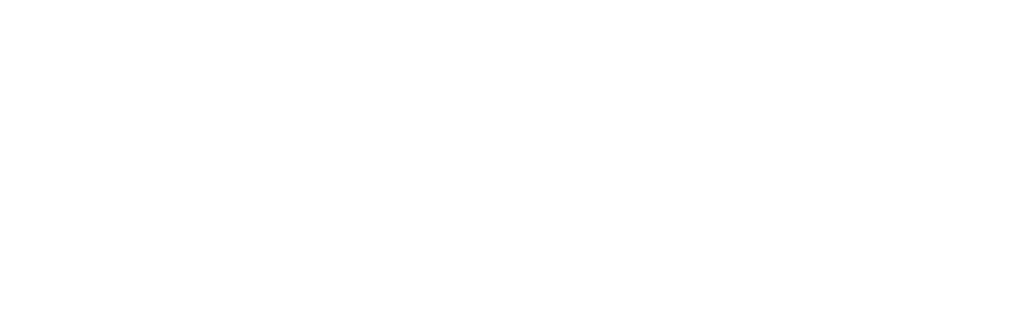
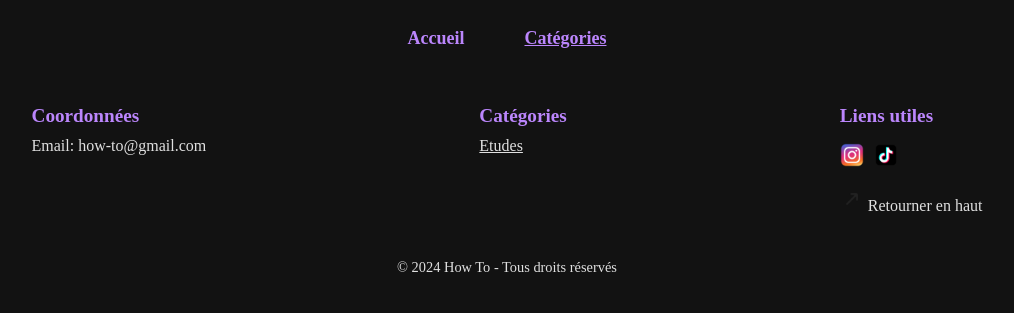
Before and after one commit to Fire5917/How-To, a plain HTML site: page categories/categories.html in a window 1280 px wide. Shown: the whole page, without its empty margins (133-1147 px from the left). Drawn offline with Linux system fonts and the light colour scheme.

Commit message:
Add initial CSS styles and update HTML structure for dark theme and navigation

```diff
--- a/categories/categories.html
+++ b/categories/categories.html
@@ -0,0 +1,55 @@
+
+<!DOCTYPE html>
+<html lang="fr">
+<head>
+    <meta charset="UTF-8">
+    <meta name="viewport" content="width=device-width, initial-scale=1.0">
+    <title>Accueil</title>
+    <link rel="stylesheet" href="../css/global.css">
+    <link rel="icon" href="../media/icon.ico" type="image/png">
+
+
+    <!-- Meta Tags pour les aperçus sur les réseaux sociaux -->
+    <meta name="description" content="How To? - Découvrez des tutoriels simples et des réponses pratiques aux questions courantes. Apprenez étape par étape sur divers sujets pour faciliter votre quotidien.">
+    <meta property="og:title" content="&copy; How To?">
+    <meta property="og:description" content="How To? - Découvrez des tutoriels simples et des réponses pratiques aux questions courantes. Apprenez étape par étape sur divers sujets pour faciliter votre quotidien.">
+    <meta property="og:image" content="https://help-lime.vercel.app/media/logo_help.png">
+    <meta property="og:url" content="https://help-lime.vercel.app/">
+    <meta property="og:type" content="website">
+</head>
+<body>
+<nav class="navbar" id="top_banner">
+    <a href="../index.html">Accueil</a>
+    <a href="categories.html" class="current_page">Catégories</a>
+</nav>
+
+<footer>
+    <div class="footer">
+        <div class="footer_content">
+            <h2>Coordonnées</h2>
+            <p>Email: how-to@gmail.com</p>
+        </div>
+        <div class="footer_content">
+            <h2>Catégories</h2>
+            <a href="./categories/etudes/etudes.html">Etudes</a>
+
+        </div>
+        <div class="footer_content">
+            <h2>Liens utiles</h2>
+            <ul>
+                <li><a href="https://www.instagram.com/"><img src="../media/instagram.png" alt="instagram"></a></li>
+                <li><a href="https://tiktok.com/"><img src="../media/tiktok.png" alt="twitter"></a></li>
+            </ul>
+            <a href="#top_banner" id="back_to_top"><img src="../media/arrow.png" alt="arrow"> Retourner en haut</a>
+        </div>
+    </div>
+    <div class="footer_bottom">
+        <p>&copy; 2024 How To - Tous droits réservés</p>
+    </div>
+</footer>
+
+
+
+
+
+</body>
--- /dev/null
+++ b/css/pages_style.css
@@ -0,0 +1,89 @@
+/* CSS pour styliser les articles et les sections de tutoriels dans le thème sombre */
+
+:root {
+    --background-main: #121212;
+    --text-primary: #e0e0e0;
+    --text-secondary: #bb86fc;
+    --text-highlight: #03dac6;
+    --border-color: #2b2b2b;
+    --title-color: #ffffff;
+}
+
+body {
+    background-color: var(--background-main);
+    color: var(--text-primary);
+    font-family: Arial, sans-serif;
+    line-height: 1.6;
+    padding: 20px;
+}
+
+h1, h2, h3 {
+    color: var(--title-color);
+    margin-bottom: 0.5em;
+    font-family: Georgia, 'Times New Roman', Times, serif;
+}
+
+h1 {
+    font-size: 2.5em;
+    text-align: center;
+    border-bottom: 2px solid var(--border-color);
+    padding-bottom: 10px;
+}
+
+h2 {
+    font-size: 2em;
+    border-bottom: 1px solid var(--border-color);
+    padding-bottom: 5px;
+}
+
+h3 {
+    font-size: 1.5em;
+    color: var(--text-secondary);
+}
+
+p {
+    margin-bottom: 1.5em;
+    font-family: 'Trebuchet MS', 'Lucida Sans Unicode', 'Lucida Grande', 'Lucida Sans', Arial, sans-serif;
+}
+
+ul {
+    list-style-type: disc;
+    padding-left: 1.5em;
+    margin-bottom: 1.5em;
+}
+
+li {
+    margin-bottom: 0.5em;
+}
+
+blockquote {
+    border-left: 5px solid var(--text-highlight);
+    padding-left: 15px;
+    margin: 20px 0;
+    color: var(--text-secondary);
+    font-style: italic;
+}
+
+code {
+    background-color: #2e2e2e;
+    padding: 2px 5px;
+    border-radius: 3px;
+    font-family: monospace;
+}
+
+pre {
+    background-color: #2e2e2e;
+    padding: 15px;
+    border-radius: 5px;
+    overflow-x: auto;
+    color: var(--text-highlight);
+}
+
+a {
+    color: var(--text-highlight);
+    text-decoration: none;
+}
+
+a:hover {
+    text-decoration: underline;
+}
```
Also changed, not shown: index.html (+44 -2 lines), media/tiktok.png (added), media/twitter.png (deleted).
